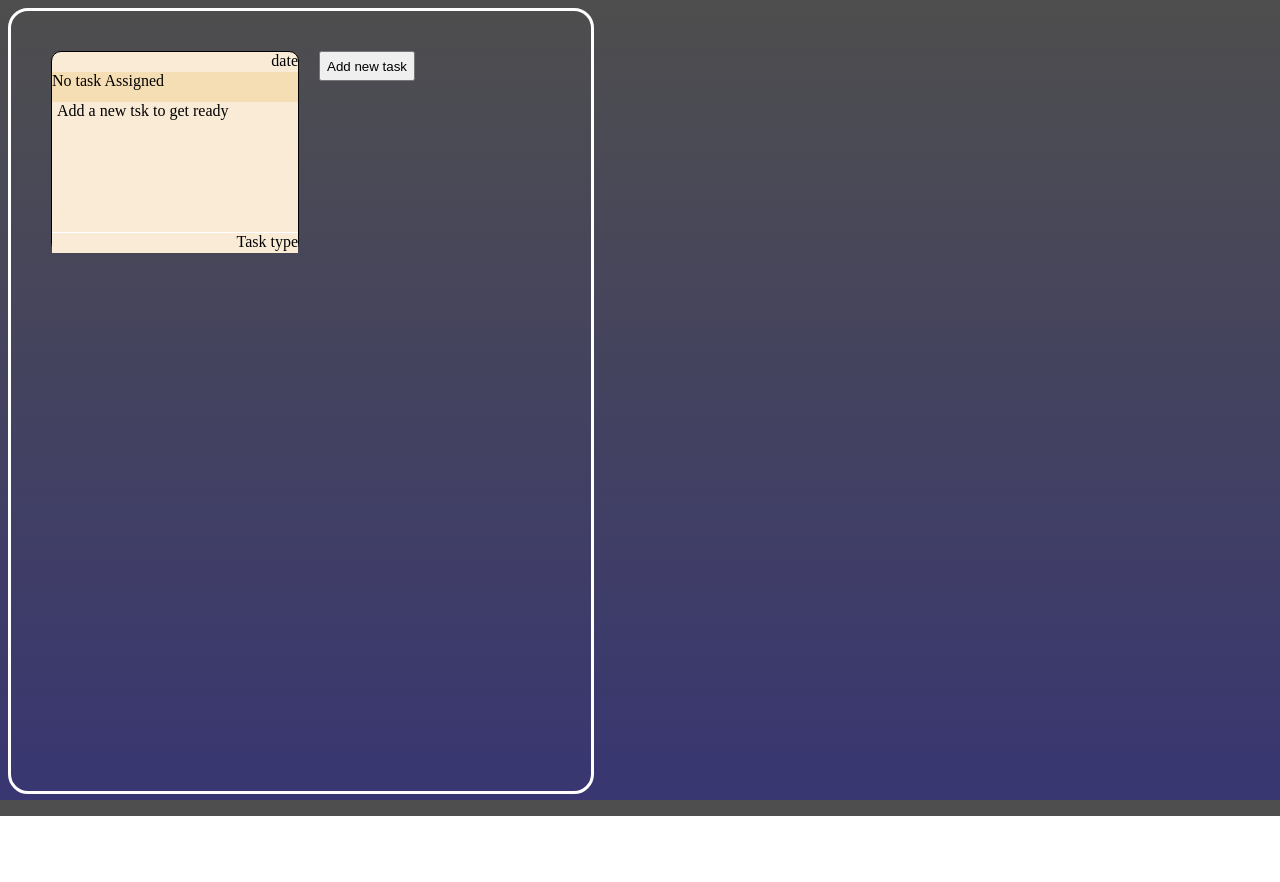
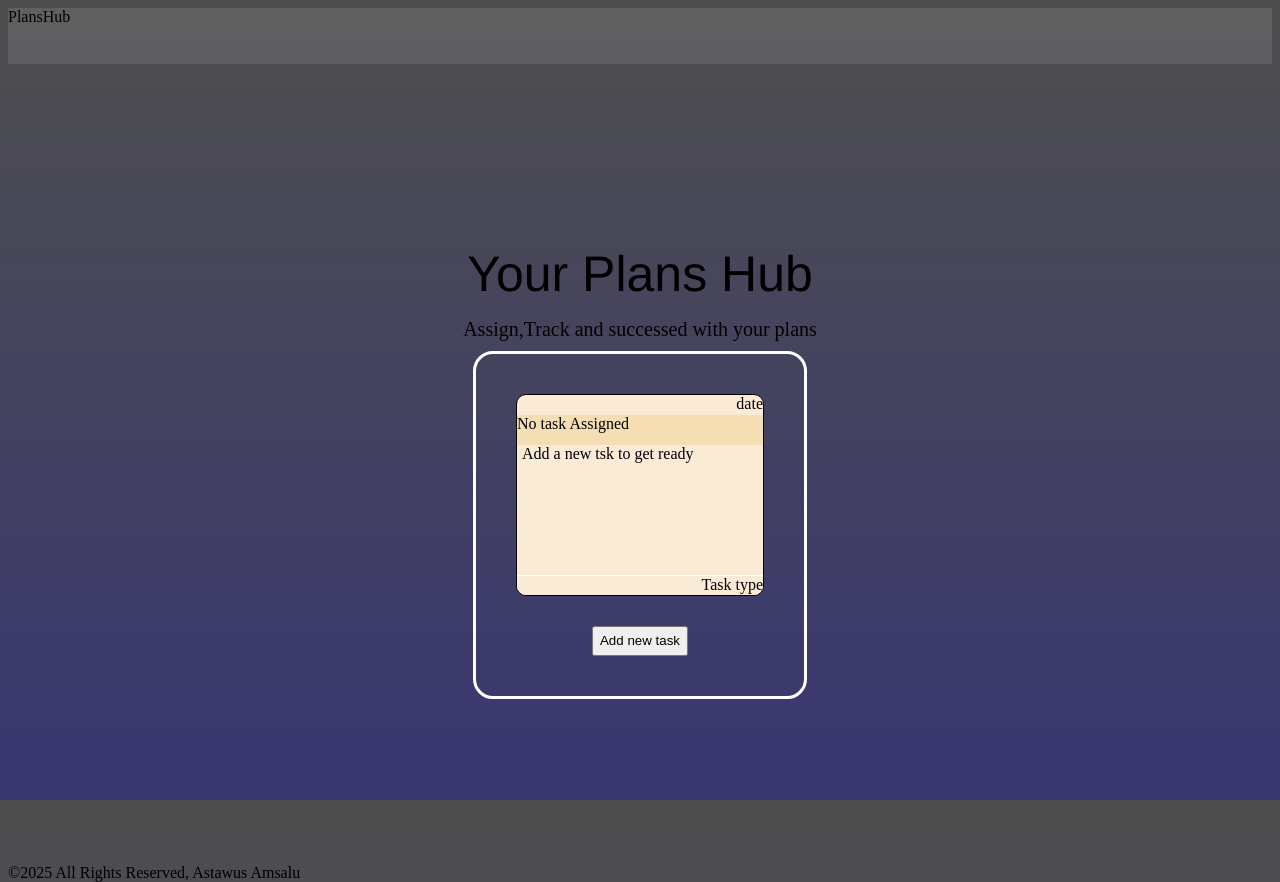
Before and after one commit to Zking4ever/Plan-container, a plain HTML site: page index.html in a window 1280 px wide. Before the commit the page ends 816 px from the top, so only its background shows below. Drawn offline with Linux system fonts and the light colour scheme.

Commit message:
adjusted the list holder and added header and footer

```diff
--- a/index.html
+++ b/index.html
@@ -7,6 +7,11 @@
     <link rel="stylesheet" href="style.css">
 </head>
 <body>
+    <header>PlansHub <div class="theme"> </div></header>
+ <div class="home">
+        <span class="p_name">Your Plans Hub</span>
+        <span>Assign,Track and successed with your plans</span>
+        <div class="container">
             <div id ="task_list">
                 <div class="plan">
                     <div class="plan_date">date</div>
@@ -14,9 +19,11 @@
                     <div class="plan_desc">Add a new tsk to get ready</div>
                     <div class="plan_type">Task type</div>
                 </div>
-
+            </div>
             <button onclick="add_task();" style="height: 30px;">Add new task</button>
         </div>
+ </div>
+
     <div class="focus" id="focus_date_selector">
         <div class="date_selector" >
         <span>Enter the date you want to assign tasks</span><br>
@@ -33,7 +40,6 @@
              <h1 id="day_display">16</h1>
              <h3 id="month_display">january</h3>
              <h3 id="year_display" style="font-size: medium;">2025</h3>
-
            </div>
        </div>
        <div class="task_container">
@@ -50,6 +56,7 @@
        </div>
     </div>
    </div>
+   <footer>&copy;2025 All Rights Reserved, Astawus Amsalu</footer>
    <script src="script.js"></script>
 </body>
 </html>
--- a/style.css
+++ b/style.css
@@ -3,13 +3,38 @@ body{
     background-attachment: fixed;
     height: 100vh;
 }
-#task_list{
-    width: 500px;
-    height: 700px;
+header{
+    height: 7%;
+    display: flex;
+    background-color: rgb(250, 250, 250,0.1);
+}
+.home{
+    height: 100%;
+    display: flex;
+    flex-direction: column;
+    align-items: center;
+    justify-content: center;
+}
+.p_name{
+    font-size: 50px;
+    padding: 15px;
+    font-family:'Franklin Gothic Medium', 'Arial Narrow', Arial, sans-serif;
+}
+span{
+    font-size: 20px;
+    padding-bottom: 10px;
+}
+.container{
     border: solid white;
     border-radius: 20px;
     padding: 40px;
     transition: all 2s ease;
+    display: flex;
+    flex-direction: column;
+    gap: 30px;
+    align-items: center;
+}
+#task_list{
     text-align: right;
     display: flex;
     gap: 20px;
@@ -20,6 +45,7 @@ body{
     width: 246px;
     height: 200px;
     background-color: antiquewhite;
+    overflow: hidden;
 }
 .plan_date{
     height: 10%;
@@ -61,19 +87,24 @@ body{
     width: 500px;
     text-align: center;
     font-size: 32px;
+    display: flex;
     flex-direction: column;
-    align-items: center;
     justify-content: center;
     padding: 15px;
+}
+#date_input{
+    width: 250px;
+    align-self: center;
 }
 .task{
     border: solid white;
     border-radius: 20px;
     width: 500px;
     height: 700px;
+    overflow: hidden;
 }
 .date_container{
-    height: 40%;
+    height: 20%;
     background-color: azure;
 }
 .date{
@@ -81,7 +112,7 @@ body{
     width: 100px;
     height: 120px;
     margin-left: 100px;
-    transform: translateY(190px);
+    transform: translateY(50px);
     border: solid thin;
     border-radius: 7px;
     text-align: center;
@@ -91,8 +122,8 @@ body{
     font-size: 40px;
 }
 .task_container{
-    background-color: rgb(23, 102, 90 ,0.5);
-    height: 60%;
+    background-color: rgb(156, 151, 197);
+    height: 80%;
     padding-left: 30px;
 }
 .catagory_of_task{
```
Lines whose indentation alone changed are shown as unchanged.
